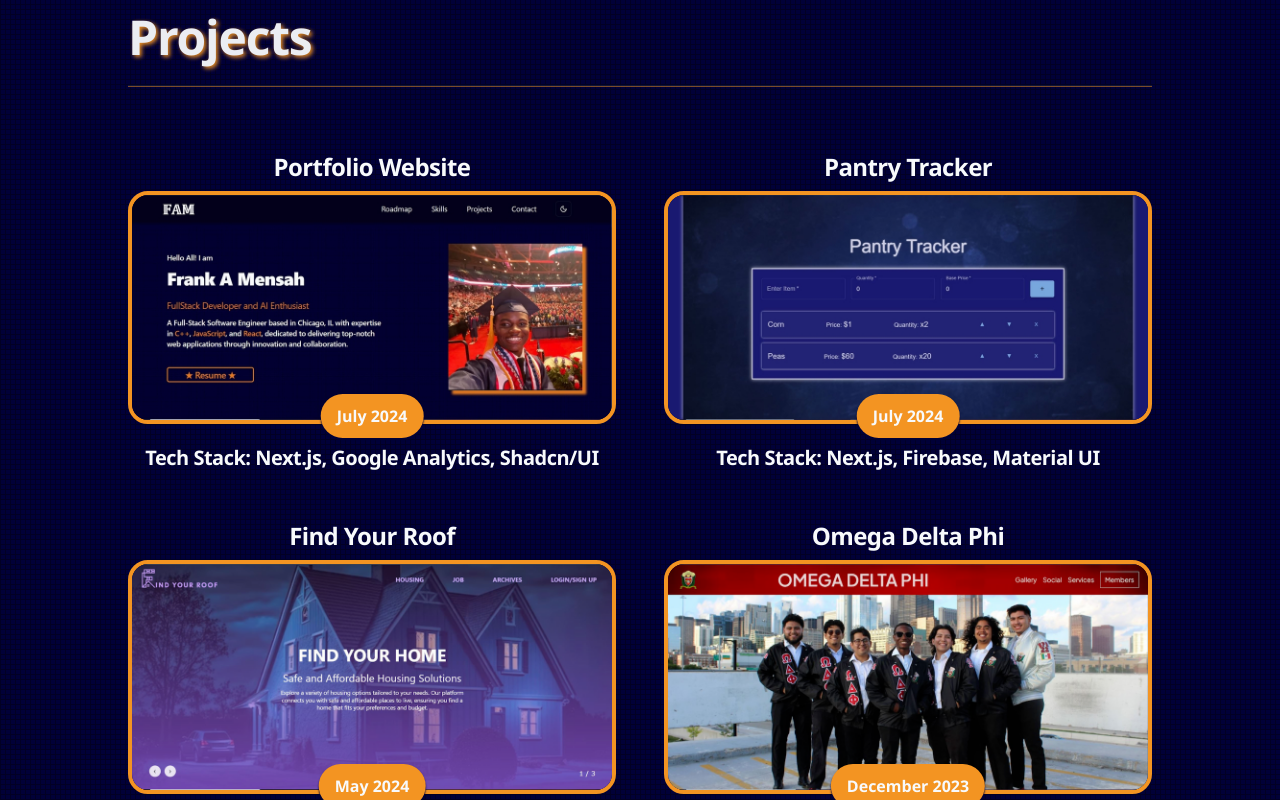
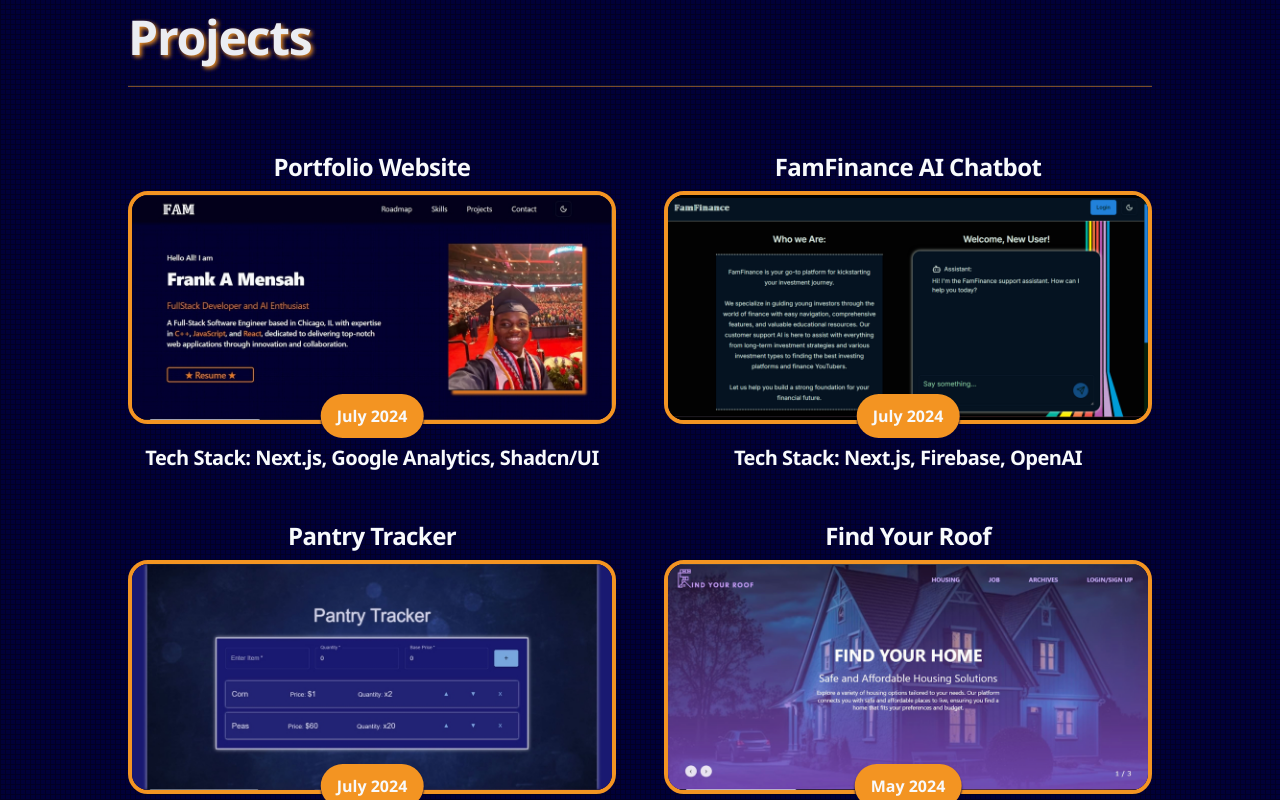
Before and after one commit to famfrank1298/famfrank, a Next.js app: page / in a window 1280 px wide. Shown: the part 1820-2620 px from the top of the page. Built offline with nearby package versions, Linux system fonts and the light colour scheme.

Commit message:
added famfinace ai chatbot project

```diff
--- a/src/components/Ventures/projects.tsx
+++ b/src/components/Ventures/projects.tsx
@@ -14,11 +14,20 @@ export default function Projects() {
         <Card
           title="Portfolio Website"
           imgLink="/projectSC/portfolio_sc.png"
-          desc="I'm happy to say this but you are on it right now!"
+          desc="I'm happy to say...you are on it right now!"
           date="July 2024"
           stack="Next.js, Google Analytics, Shadcn/UI"
           shortDesc="You are on it! :)"
           webLink="https://famfrank.vercel.app/"
+        />
+        <Card
+          title="FamFinance AI Chatbot"
+          imgLink="/projectSC/famfinance_sc.png"
+          desc="Created an AI chatbot for investment support, using NLP for precise responses and Firebase for secure user authentication."
+          date="July 2024"
+          stack="Next.js, Firebase, OpenAI"
+          shortDesc="AI-powered chatbot for investment support"
+          webLink="https://famfinacechatbot.vercel.app/"
         />
         <Card
           title="Pantry Tracker"
```
Also changed, not shown: public/projectSC/famfinance_sc.png (added).
